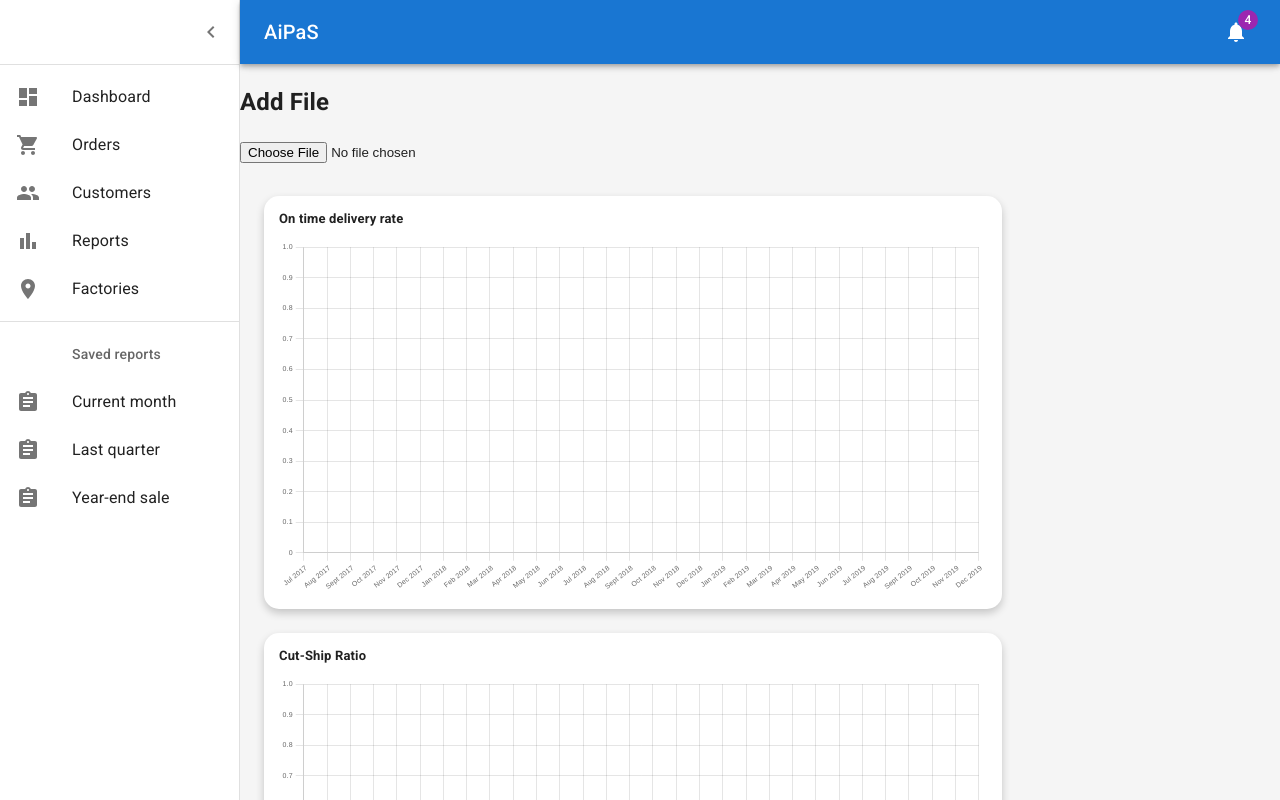
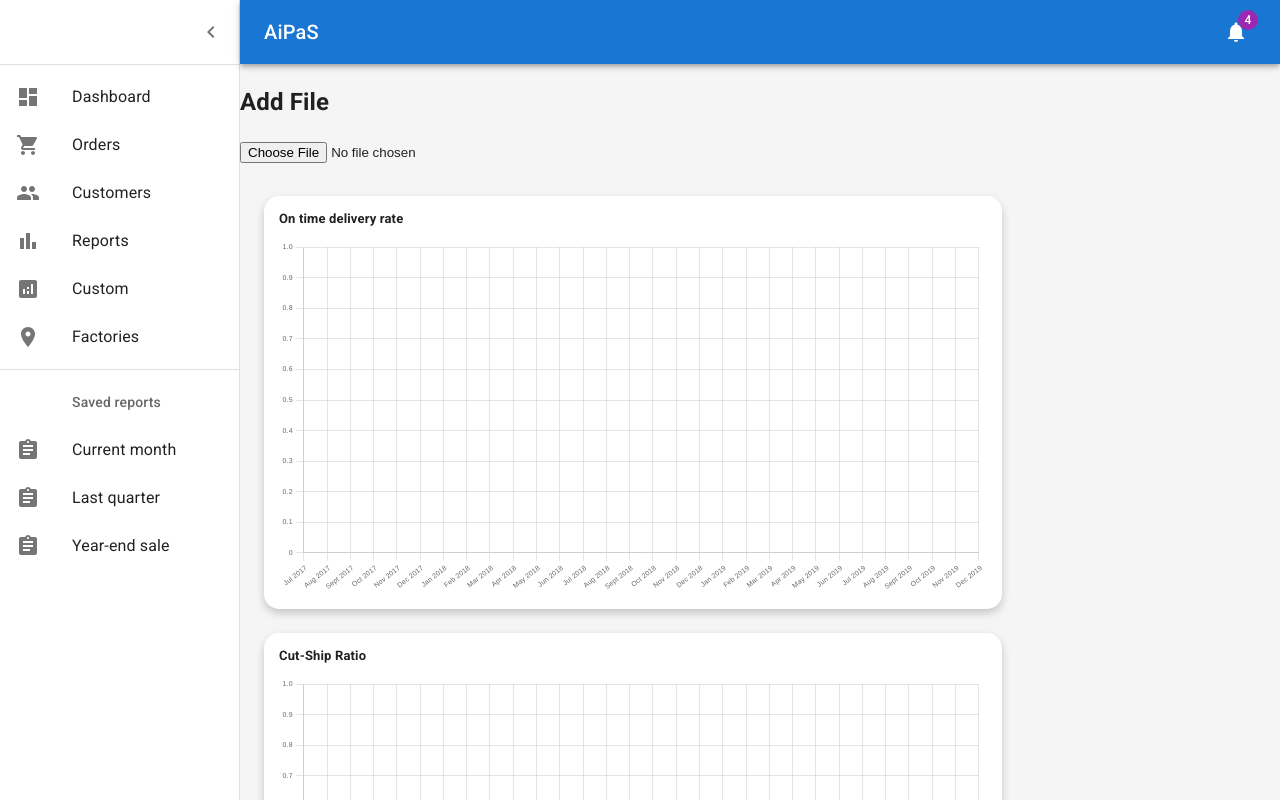
Before and after one commit to cepdnaclk/e17-6sp-apparel-industry-performance-analyser, a React (Create React App) app in the folder src/front-end/: page / in a window 1280 px wide. Built offline with nearby package versions, Linux system fonts and the light colour scheme.

Commit message:
Refactor: dashboard component (#6)
* Add team members to project page
* refactor

```diff
--- /dev/null
+++ b/src/front-end/src/components/AppBar.tsx
@@ -0,0 +1,67 @@
+import Toolbar from '@mui/material/Toolbar';
+import Typography from '@mui/material/Typography';
+import IconButton from '@mui/material/IconButton';
+import Badge from '@mui/material/Badge';
+import MenuIcon from '@mui/icons-material/Menu';
+import NotificationsIcon from '@mui/icons-material/Notifications';
+import { styled } from '@mui/material/styles';
+import MuiAppBar, { AppBarProps as MuiAppBarProps } from '@mui/material/AppBar';
+import {drawerWidth} from './Sidebar';
+
+interface AppBarProps extends MuiAppBarProps {
+  open?: boolean;
+}
+export const AppBarStyled = styled(MuiAppBar, {
+  shouldForwardProp: (prop) => prop !== 'open',
+})<AppBarProps>(({ theme, open }) => ({
+  zIndex: theme.zIndex.drawer + 1,
+  transition: theme.transitions.create(['width', 'margin'], {
+    easing: theme.transitions.easing.sharp,
+    duration: theme.transitions.duration.leavingScreen,
+  }),
+  ...(open && {
+    marginLeft: drawerWidth,
+    width: `calc(100% - ${drawerWidth}px)`,
+    transition: theme.transitions.create(['width', 'margin'], {
+      easing: theme.transitions.easing.sharp,
+      duration: theme.transitions.duration.enteringScreen,
+    }),
+  }),
+}));
+
+export function AppBar(open: boolean, toggleDrawer: () => void) {
+  return <AppBarStyled position="absolute" open={open}>
+    <Toolbar
+      sx={{
+        pr: '24px', // keep right padding when drawer closed
+      }}
+    >
+      <IconButton
+        edge="start"
+        color="inherit"
+        aria-label="open drawer"
+        onClick={toggleDrawer}
+        sx={{
+          marginRight: '36px',
+          ...(open && { display: 'none' }),
+        }}
+      >
+        <MenuIcon />
+      </IconButton>
+      <Typography
+        component="h1"
+        variant="h6"
+        color="#inherit"
+        noWrap
+        sx={{ flexGrow: 1 }}
+      >
+        AiPaS
+      </Typography>
+      <IconButton color="inherit">
+        <Badge badgeContent={4} color="secondary">
+          <NotificationsIcon />
+        </Badge>
+      </IconButton>
+    </Toolbar>
+  </AppBarStyled>;
+}
--- /dev/null
+++ b/src/front-end/src/components/Copyright.tsx
@@ -0,0 +1,15 @@
+import Typography from '@mui/material/Typography';
+import Link from '@mui/material/Link';
+
+export function Copyright(props: any) {
+  return (
+    <Typography variant="body2" color="#2222A8" align="center" {...props}>
+      {'Copyright © '}
+      <Link color="inherit" href="https://AiPaS.com/">
+        AiPaS
+      </Link>{' '}
+      {new Date().getFullYear()}
+      {'.'}
+    </Typography>
+  );
+}
--- a/src/front-end/src/components/Dashboard.tsx
+++ b/src/front-end/src/components/Dashboard.tsx
@@ -1,88 +1,16 @@
-import * as React from "react";
-import { styled, createTheme, ThemeProvider } from "@mui/material/styles";
-import CssBaseline from "@mui/material/CssBaseline";
-import MuiDrawer from "@mui/material/Drawer";
-import Box from "@mui/material/Box";
-import MuiAppBar, { AppBarProps as MuiAppBarProps } from "@mui/material/AppBar";
-import Toolbar from "@mui/material/Toolbar";
-import List from "@mui/material/List";
-import Typography from "@mui/material/Typography";
-import Divider from "@mui/material/Divider";
-import IconButton from "@mui/material/IconButton";
-import Badge from "@mui/material/Badge";
-import Container from "@mui/material/Container";
-import Grid from "@mui/material/Grid";
-import Link from "@mui/material/Link";
-import MenuIcon from "@mui/icons-material/Menu";
-import ChevronLeftIcon from "@mui/icons-material/ChevronLeft";
-import NotificationsIcon from "@mui/icons-material/Notifications";
-import { mainListItems, secondaryListItems } from "./listItems";
-import KpiVsTime from "./graphs/kpi/KpiVsTime";
+import * as React from 'react';
+import { createTheme, ThemeProvider } from "@mui/material/styles";
+import CssBaseline from '@mui/material/CssBaseline';
+import Box from '@mui/material/Box';
+import Toolbar from '@mui/material/Toolbar';
+import Container from '@mui/material/Container';
+import Grid from '@mui/material/Grid';
+import KpiVsTime from './graphs/kpi/KpiVsTime';
 import { getKpiData, ReadFile } from "../util/ReadData";
+import { Copyright } from './Copyright';
+import { AppBar } from './AppBar';
+import SideBar from './Sidebar';
 import AddFile from "./AddFile";
-
-function Copyright(props: any) {
-  return (
-    <Typography variant="body2" color="#2222A8" align="center" {...props}>
-      {"Copyright © "}
-      <Link color="inherit" href="https://AiPaS.com/">
-        AiPaS
-      </Link>{" "}
-      {new Date().getFullYear()}
-      {"."}
-    </Typography>
-  );
-}
-
-const drawerWidth: number = 240;
-
-interface AppBarProps extends MuiAppBarProps {
-  open?: boolean;
-}
-
-const AppBar = styled(MuiAppBar, {
-  shouldForwardProp: (prop) => prop !== "open",
-})<AppBarProps>(({ theme, open }) => ({
-  zIndex: theme.zIndex.drawer + 1,
-  transition: theme.transitions.create(["width", "margin"], {
-    easing: theme.transitions.easing.sharp,
-    duration: theme.transitions.duration.leavingScreen,
-  }),
-  ...(open && {
-    marginLeft: drawerWidth,
-    width: `calc(100% - ${drawerWidth}px)`,
-    transition: theme.transitions.create(["width", "margin"], {
-      easing: theme.transitions.easing.sharp,
-      duration: theme.transitions.duration.enteringScreen,
-    }),
-  }),
-}));
-
-const Drawer = styled(MuiDrawer, {
-  shouldForwardProp: (prop) => prop !== "open",
-})(({ theme, open }) => ({
-  "& .MuiDrawer-paper": {
-    position: "relative",
-    whiteSpace: "nowrap",
-    width: drawerWidth,
-    transition: theme.transitions.create("width", {
-      easing: theme.transitions.easing.sharp,
-      duration: theme.transitions.duration.enteringScreen,
-    }),
-    boxSizing: "border-box",
-    ...(!open && {
-      overflowX: "hidden",
-      transition: theme.transitions.create("width", {
-        easing: theme.transitions.easing.sharp,
-        duration: theme.transitions.duration.leavingScreen,
-      }),
-      width: theme.spacing(7),
-      [theme.breakpoints.up("sm")]: {
-        width: theme.spacing(9),
-      },
-    }),
-  },
-}));
 
 const mdTheme = createTheme();
 
@@ -103,64 +31,13 @@ function DashboardContent() {
     const kpiData = getKpiData(workbook);
     setKpiDataState(kpiData);
   };
+
   return (
     <ThemeProvider theme={mdTheme}>
       <Box sx={{ display: "flex" }}>
         <CssBaseline />
-        <AppBar position="absolute" open={open}>
-          <Toolbar
-            sx={{
-              pr: "24px", // keep right padding when drawer closed
-            }}
-          >
-            <IconButton
-              edge="start"
-              color="inherit"
-              aria-label="open drawer"
-              onClick={toggleDrawer}
-              sx={{
-                marginRight: "36px",
-                ...(open && { display: "none" }),
-              }}
-            >
-              <MenuIcon />
-            </IconButton>
-            <Typography
-              component="h1"
-              variant="h6"
-              color="#inherit"
-              noWrap
-              sx={{ flexGrow: 1 }}
-            >
-              AiPaS
-            </Typography>
-            <IconButton color="inherit">
-              <Badge badgeContent={4} color="secondary">
-                <NotificationsIcon />
-              </Badge>
-            </IconButton>
-          </Toolbar>
-        </AppBar>
-        <Drawer variant="permanent" open={open}>
-          <Toolbar
-            sx={{
-              display: "flex",
-              alignItems: "center",
-              justifyContent: "flex-end",
-              px: [1],
-            }}
-          >
-            <IconButton onClick={toggleDrawer}>
-              <ChevronLeftIcon />
-            </IconButton>
-          </Toolbar>
-          <Divider />
-          <List component="nav">
-            {mainListItems}
-            <Divider sx={{ my: 1 }} />
-            {secondaryListItems}
-          </List>
-        </Drawer>
+        {AppBar(open, toggleDrawer)}
+        {SideBar(open, toggleDrawer)}
         <Box
           component="main"
           sx={{
--- /dev/null
+++ b/src/front-end/src/components/Sidebar.tsx
@@ -0,0 +1,59 @@
+import Toolbar from '@mui/material/Toolbar';
+import List from '@mui/material/List';
+import Divider from '@mui/material/Divider';
+import IconButton from '@mui/material/IconButton';
+import ChevronLeftIcon from '@mui/icons-material/ChevronLeft';
+import { mainListItems, secondaryListItems } from './listItems';
+import { styled } from '@mui/material/styles';
+import MuiDrawer from '@mui/material/Drawer';
+
+export const drawerWidth: number = 240;
+
+export const Drawer = styled(MuiDrawer, { shouldForwardProp: (prop) => prop !== 'open' })(
+  ({ theme, open }) => ({
+    '& .MuiDrawer-paper': {
+      position: 'relative',
+      whiteSpace: 'nowrap',
+      width: drawerWidth,
+      transition: theme.transitions.create('width', {
+        easing: theme.transitions.easing.sharp,
+        duration: theme.transitions.duration.enteringScreen,
+      }),
+      boxSizing: 'border-box',
+      ...(!open && {
+        overflowX: 'hidden',
+        transition: theme.transitions.create('width', {
+          easing: theme.transitions.easing.sharp,
+          duration: theme.transitions.duration.leavingScreen,
+        }),
+        width: theme.spacing(7),
+        [theme.breakpoints.up('sm')]: {
+          width: theme.spacing(9),
+        },
+      }),
+    },
+  })
+);
+
+export default function Sidebar(open: boolean, toggleDrawer: () => void) {
+  return <Drawer variant="permanent" open={open}>
+    <Toolbar
+      sx={{
+        display: 'flex',
+        alignItems: 'center',
+        justifyContent: 'flex-end',
+        px: [1],
+      }}
+    >
+      <IconButton onClick={toggleDrawer}>
+        <ChevronLeftIcon />
+      </IconButton>
+    </Toolbar>
+    <Divider />
+    <List component="nav">
+      {mainListItems}
+      <Divider sx={{ my: 1 }} />
+      {secondaryListItems}
+    </List>
+  </Drawer>;
+}
--- a/src/front-end/src/components/listItems.tsx
+++ b/src/front-end/src/components/listItems.tsx
@@ -9,6 +9,7 @@ import PeopleIcon from '@mui/icons-material/People';
 import BarChartIcon from '@mui/icons-material/BarChart';
 import LocationOnIcon from '@mui/icons-material/LocationOn';
 import AssignmentIcon from '@mui/icons-material/Assignment';
+import AnalyticsIcon from '@mui/icons-material/Analytics';
 
 export const mainListItems = (
   <React.Fragment>
@@ -35,6 +36,12 @@ export const mainListItems = (
         <BarChartIcon />
       </ListItemIcon>
       <ListItemText primary="Reports" />
+    </ListItemButton>
+    <ListItemButton>
+      <ListItemIcon>
+        <AnalyticsIcon/>
+      </ListItemIcon>
+      <ListItemText primary="Custom" />
     </ListItemButton>
     <ListItemButton>
       <ListItemIcon>
```
Also changed, not shown: 2 other files (tests, documents, lock files or other folders).
